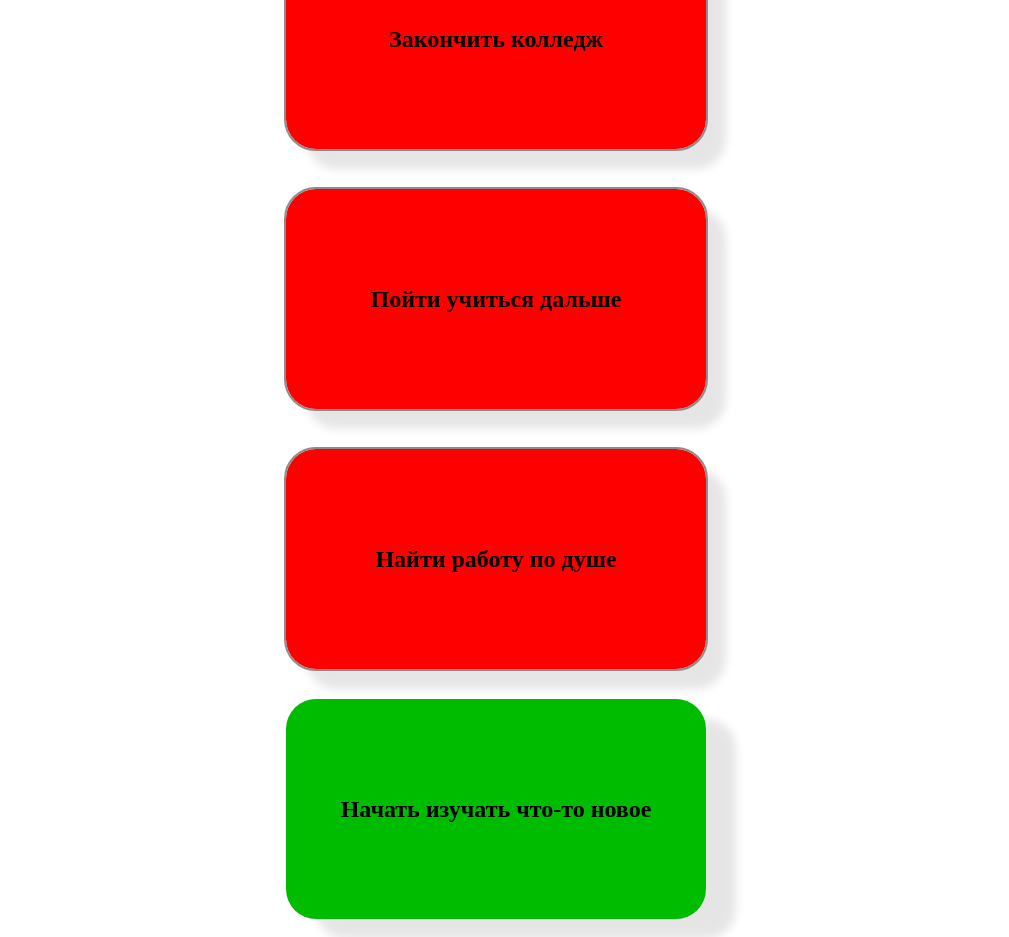
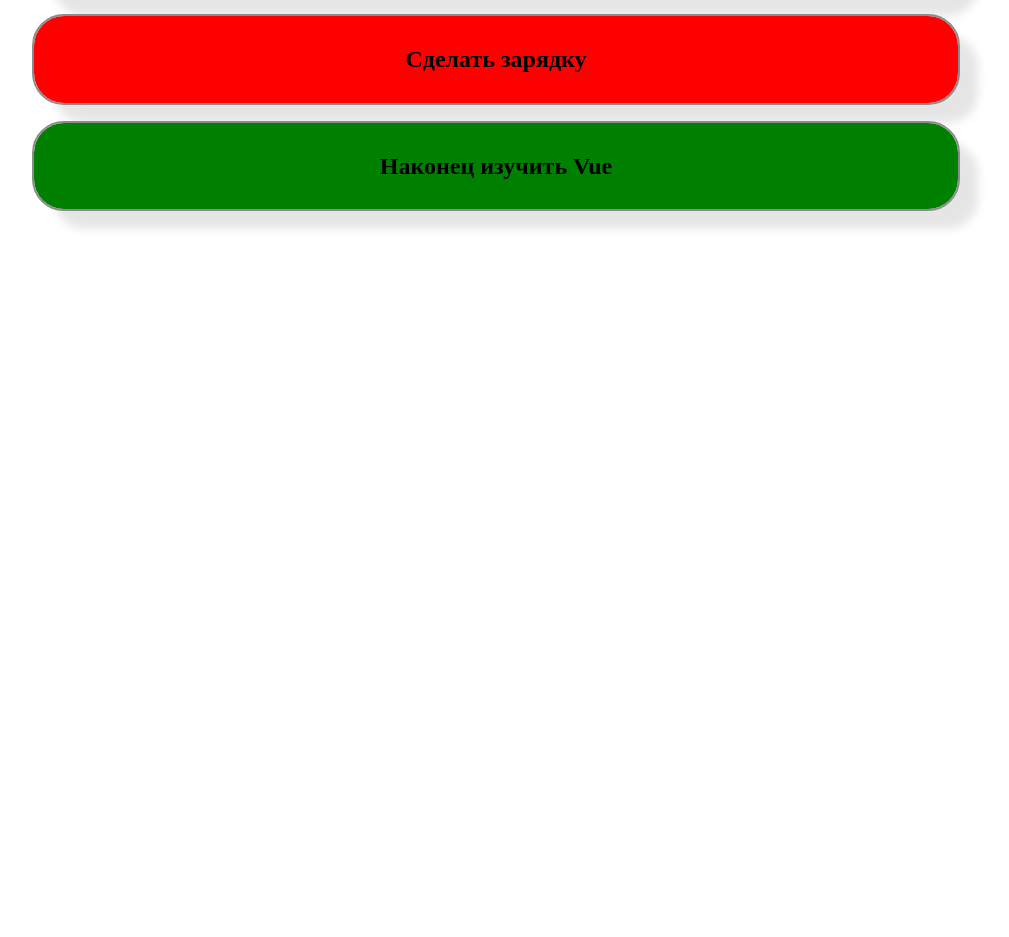
Before and after one commit to Pandych007/fraemvorki_3_kurs_kt_verstka_, a Vue app in the folder vue/kt_vue/kt_1/vue-project/: page / in a window 1280 px wide. Shown: the part 152-1089 px from the top of the page, without its empty margins (144-1153 px from the left). After the commit the page ends 800 px from the top, so only its background shows below. Built offline with nearby package versions, Linux system fonts and the light colour scheme.

Commit message:
first commit

```diff
--- a/vue/kt_vue/kt_1/vue-project/src/App.vue
+++ b/vue/kt_vue/kt_1/vue-project/src/App.vue
@@ -1,71 +1,61 @@
 <template>
   <div>
-    <AddForm @addNewTodo="addNewTodo"></AddForm>
+    <AddForm @addTodo="addTodo" />
     <TodoList
-      :todos="data"
-      @removeTodo="removeTodo"
-      @changeTodo="changeTodo"
-    ></TodoList>
+      :todos="todos"
+      @changeTodos="changeTodos"
+      @deleteTodoByid="deleteTodoByid"
+    />
   </div>
 </template>
 
 <script>
 import AddForm from "./components/AddForm.vue";
 import TodoList from "./components/TodoList.vue";
-import TodoItem from "./components/TodoItem.vue";
 
 export default {
   components: {
     AddForm,
     TodoList,
-    TodoItem,
   },
   data() {
+    const startTodos = [
+      { id: 1, title: "Помыть руки", completed: true },
+      { id: 2, title: "Сделать зарядку", completed: false },
+      { id: 3, title: "Наконец изучить Vue", completed: true },
+    ];
+    let localData = JSON.parse(localStorage.getItem("todos"));
     return {
-      data: [
-        { title: "Закончить колледж", completed: false },
-        { title: "Пойти учиться дальше", completed: false },
-        { title: "Найти работу по душе", completed: false },
-        { title: "Начать изучать что-то новое", completed: true },
-      ],
+      todos: localData || startTodos,
     };
   },
   methods: {
-    addNewTodo(title) {
+    addTodo(title) {
       let newTodo = {
+        id: Date.now(),
+        title,
         completed: false,
-        title: title,
       };
-      this.data.push(newTodo);
+      this.todos.push(newTodo);
     },
-    removeTodo(index) {
-      this.data.splice(index, 1);
+    changeTodos(id) {
+      const todo = this.todos.find((todo) => todo.id === id);
+      if (todo) {
+        todo.completed = !todo.completed;
+      }
     },
-    changeTodo(index) {
-      this.data[index].completed = !this.data[index].completed;
+    deleteTodoByid(id) {
+      this.todos = this.todos.filter((todo) => todo.id !== id);
+    },
+  },
+  watch: {
+    todos(newTodos) {
+      localStorage.setItem("todos", JSON.stringify(newTodos));
     },
   },
 };
 </script>
 
-<style>
-.todo_item {
-  display: flex;
-  flex-direction: column;
-  margin: 20px 170px;
-  padding: 10px;
-  outline: 2px solid rgb(140, 140, 140);
-  box-shadow: 20px 20px 10px rgba(0, 0, 0, 0.1);
-}
-
-.input_elem {
-  display: flex;
-  justify-content: center;
-  margin: 20px 400px;
-}
-
-.input_elem > input {
-  width: 100%;
-  box-shadow: 1px 1px 3px black;
-}
+<style scoped>
+/* Ваши стили */
 </style>
--- a/vue/kt_vue/kt_1/vue-project/src/components/AddForm.vue
+++ b/vue/kt_vue/kt_1/vue-project/src/components/AddForm.vue
@@ -1,18 +1,29 @@
 <template>
   <div class="input_elem">
-    <input v-on:keydown="addNewTodo" type="text" />
+    <input @keyup.enter="handleKeyUp" />
   </div>
 </template>
 
 <script>
 export default {
-  emits: ["addNewTodo"],
   methods: {
-    addNewTodo(event) {
-      this.$emit("addNewTodo", event.target.value);
+    handleKeyUp(event) {
+      this.$emit("addTodo", event.target.value);
     },
   },
 };
 </script>
 
-<style></style>
+<style scoped>
+.input_elem {
+  display: flex;
+  justify-content: center;
+  margin: 20px 400px;
+}
+
+.input_elem > input {
+  width: 100%;
+  box-shadow: 1px 1px 3px black;
+  outline: none;
+}
+</style>
--- a/vue/kt_vue/kt_1/vue-project/src/components/TodoItem.vue
+++ b/vue/kt_vue/kt_1/vue-project/src/components/TodoItem.vue
@@ -1,62 +1,39 @@
 <template>
-  <div class="todo_item_wrapper">
-    <div
-      :class="completed ? 'green' : 'red' + ' todo_item'"
-      @click="handleChange"
-      @dblclick="handleRemove"
-    >
-      <h2>{{ title }}</h2>
-    </div>
+  <div
+    class="todo_card"
+    :style="{ backgroundColor: todo.completed ? 'green' : 'red' }"
+    @dblclick="handleDoubleClick"
+    @click="handleClick"
+  >
+    <h2>{{ todo.title }}</h2>
   </div>
 </template>
 
 <script>
 export default {
-  props: ["title", "completed"],
-  emits: ["handleRemove", "handleChange"],
+  props: {
+    todo: Object,
+  },
   methods: {
-    handleRemove() {
-      this.$emit("handleRemove");
+    handleDoubleClick() {
+      this.$emit("deleteTodoByid", this.todo.id);
     },
-    handleChange() {
-      this.$emit("handleChange");
+    handleClick() {
+      this.$emit("changeTodos", this.todo.id);
     },
   },
 };
 </script>
 
-<style>
-.todo_item_wrapper {
+<style scoped>
+.todo_card {
   display: flex;
-  justify-content: center;
-  align-items: center;
-}
-
-.red {
-  background-color: rgb(255, 0, 0);
-  width: 400px;
-  height: 200px;
+  flex-direction: column;
+  margin: 20px 170px;
   padding: 10px;
-  margin: 10px;
+  outline: 2px solid rgb(140, 140, 140);
+  box-shadow: 20px 20px 10px rgba(0, 0, 0, 0.1);
   border-radius: 30px;
-  box-shadow: 20px 20px 10px rgba(0, 0, 0, 0.1);
-  display: flex;
-  justify-content: center;
-  align-items: center;
-  text-align: center;
-}
-
-.green {
-  background-color: rgb(0, 188, 0);
-  width: 400px;
-  height: 200px;
-  padding: 10px;
-  margin: 10px;
-  border-radius: 30px;
-  box-shadow: 30px 20px 10px rgba(0, 0, 0, 0.1);
-  display: flex;
-  justify-content: center;
-  align-items: center;
   text-align: center;
 }
 </style>
--- a/vue/kt_vue/kt_1/vue-project/src/components/TodoList.vue
+++ b/vue/kt_vue/kt_1/vue-project/src/components/TodoList.vue
@@ -1,13 +1,12 @@
 <template>
   <div>
     <TodoItem
-      v-for="(todo, index) in todos"
-      :key="index"
-      :title="todo.title"
-      :completed="todo.completed"
-      @handleChange="handleChange(index)"
-      @handleRemove="handleRemove(index)"
-    ></TodoItem>
+      v-for="todo in todos"
+      :key="todo.id"
+      :todo="todo"
+      @changeTodos="changeTodos"
+      @deleteTodoByid="deleteTodoByid"
+    />
   </div>
 </template>
 
@@ -15,21 +14,23 @@
 import TodoItem from "./TodoItem.vue";
 
 export default {
+  components: {
+    TodoItem,
+  },
   props: {
     todos: Array,
   },
-  components: {
-    TodoItem,
-  },
   methods: {
-    handleChange(index) {
-      this.$emit("changeTodo", index);
+    changeTodos(id) {
+      this.$emit("changeTodos", id);
     },
-    handleRemove(index) {
-      this.$emit("removeTodo", index);
+    deleteTodoByid(id) {
+      this.$emit("deleteTodoByid", id);
     },
   },
 };
 </script>
 
-<style></style>
+<style scoped>
+/* Ваши стили */
+</style>
```
